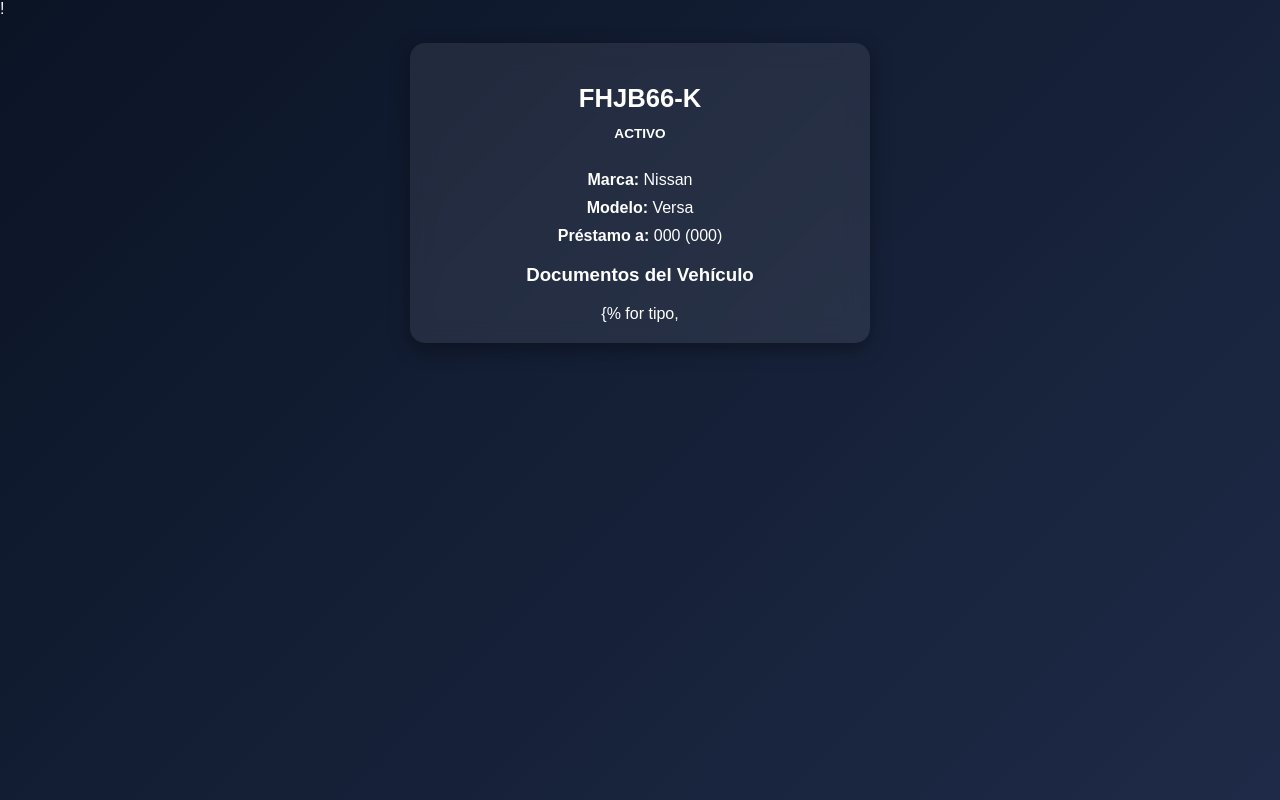
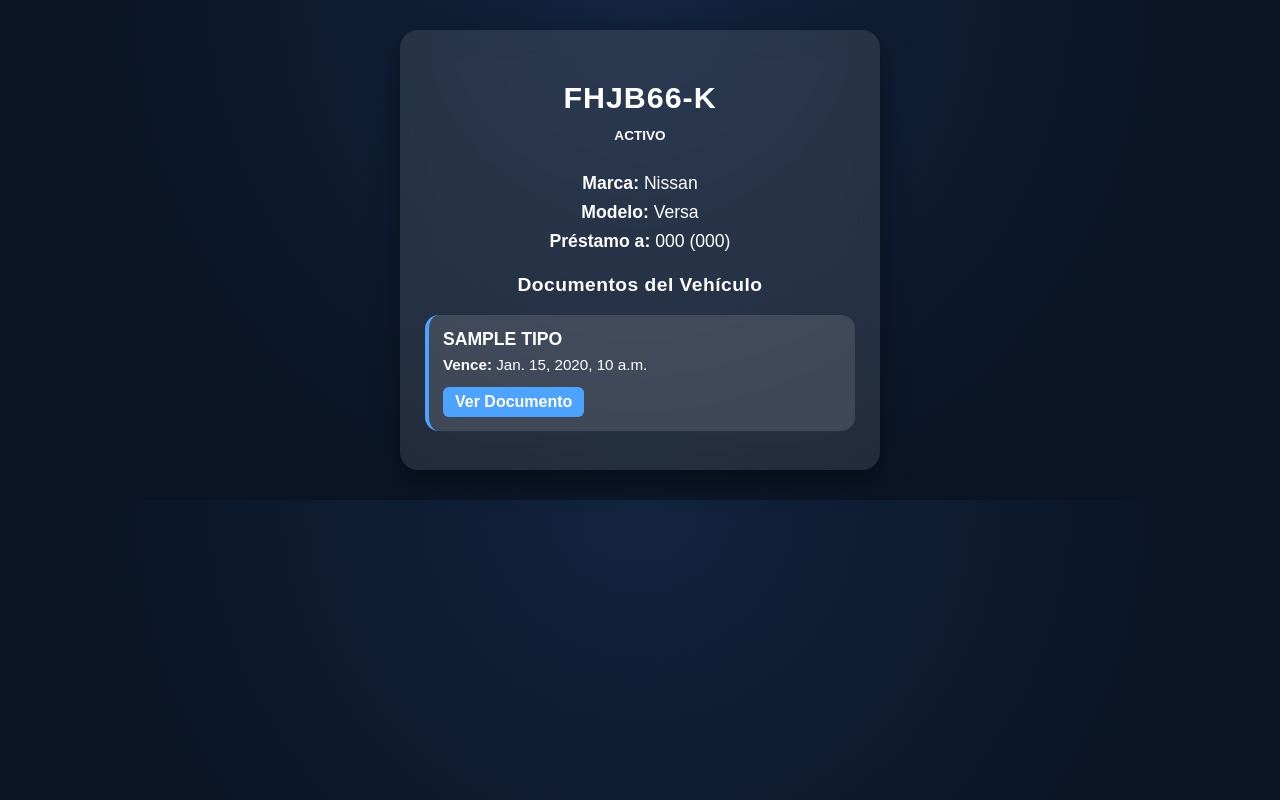
Before and after one commit to aldiamivehiculo-dev/backend-mi-vehiculo-al-dia, a Django app: template accesos/templates/accesos/qr_publico.html in a window 1280 px wide. Run offline with Django 5.2, Linux system fonts and the light colour scheme; data comes from the database, SQL or seed files in the repository; tables that the repository leaves empty hold one stand-in row (values such as "Sample post"); the template is opened without the code that fills it: values that come from a table or form of the project are taken from there, most other values are stand-ins (such as "Sample title", 1, 10 or a date in 2020).

Commit message:
Update qr_publico.html

```diff
--- a/accesos/templates/accesos/qr_publico.html
+++ b/accesos/templates/accesos/qr_publico.html
@@ -1,4 +1,4 @@
-!<!DOCTYPE html>
+<!DOCTYPE html>
 <html lang="es">
 <head>
     <meta charset="UTF-8">
@@ -10,30 +10,37 @@
             margin: 0;
             padding: 0;
             font-family: "Arial", sans-serif;
-            background: linear-gradient(135deg, #0b1425, #1e2a47);
+            background: radial-gradient(circle at top, #13243f, #0a1424 70%);
             color: white;
         }
 
         .container {
-            max-width: 420px;
-            margin: 25px auto;
-            padding: 20px;
-            background: rgba(255,255,255,0.08);
-            backdrop-filter: blur(12px);
-            border-radius: 15px;
+            max-width: 430px;
+            margin: 30px auto;
+            padding: 25px;
+            background: rgba(255,255,255,0.10);
+            backdrop-filter: blur(14px);
+            border-radius: 18px;
             text-align: center;
-            box-shadow: 0 6px 20px rgba(0,0,0,0.35);
+            box-shadow: 0 10px 30px rgba(0,0,0,0.40);
+            animation: fadeIn 0.6s ease-out;
+        }
+
+        @keyframes fadeIn {
+            from { opacity: 0; transform: translateY(10px); }
+            to { opacity: 1; transform: translateY(0); }
         }
 
         h2 {
             margin-bottom: 5px;
-            font-size: 1.6rem;
+            font-size: 1.9rem;
+            letter-spacing: 1px;
         }
 
         .estado {
-            padding: 8px 14px;
+            padding: 8px 18px;
             border-radius: 20px;
-            margin-bottom: 12px;
+            margin-bottom: 14px;
             display: inline-block;
             font-weight: bold;
             text-transform: uppercase;
@@ -45,33 +52,57 @@
         .revocado { background: #e74c3c; }
 
         .dato {
-            margin: 10px 0;
-            font-size: 1rem;
+            margin: 8px 0;
+            font-size: 1.1rem;
+        }
+
+        h3 {
+            margin-top: 22px;
+            font-size: 1.2rem;
+            letter-spacing: 0.5px;
         }
 
         .doc-card {
             background: rgba(255,255,255,0.12);
-            padding: 12px;
-            border-radius: 12px;
-            margin: 12px 0;
+            padding: 14px;
+            border-radius: 14px;
+            margin: 14px 0;
             text-align: left;
+            border-left: 4px solid #4da3ff;
+            animation: fadeIn 0.5s ease-out;
         }
 
         .doc-type {
             font-weight: bold;
-            font-size: 1rem;
+            font-size: 1.1rem;
+            margin-bottom: 6px;
+        }
+
+        .doc-info {
+            font-size: 0.95rem;
+            margin-bottom: 6px;
         }
 
         a {
             display: inline-block;
             margin-top: 8px;
-            color: #4da3ff;
+            padding: 6px 12px;
+            background: #4da3ff;
+            border-radius: 6px;
+            color: white;
             text-decoration: none;
             font-weight: bold;
+            transition: 0.2s;
         }
 
         a:hover {
-            opacity: 0.8;
+            background: #73b9ff;
+        }
+
+        .no-doc {
+            color: #cccccc;
+            font-style: italic;
+            margin-top: 5px;
         }
     </style>
 </head>
@@ -93,4 +124,31 @@
 
         <h3>Documentos del Vehículo</h3>
 
-        {% for tipo,
+        {% for tipo, data in documentos.items %}
+            <div class="doc-card">
+                <div class="doc-type">
+                    {% if tipo == "pc" %} Permiso de Circulación
+                    {% elif tipo == "so" %} Seguro Obligatorio
+                    {% elif tipo == "rt" %} Revisión Técnica
+                    {% else %} {{ tipo|upper }}
+                    {% endif %}
+                </div>
+
+                {% if data %}
+                    <div class="doc-info">
+                        <strong>Vence:</strong> {{ data.fecha_vencimiento }}
+                    </div>
+
+                    {% if data.archivo %}
+                        <a href="{{ data.archivo }}" target="_blank">Ver Documento</a>
+                    {% else %}
+                        <div class="no-doc">Archivo no disponible</div>
+                    {% endif %}
+                {% else %}
+                    <div class="no-doc">No hay documento activo</div>
+                {% endif %}
+            </div>
+        {% endfor %}
+    </div>
+</body>
+</html>
```
